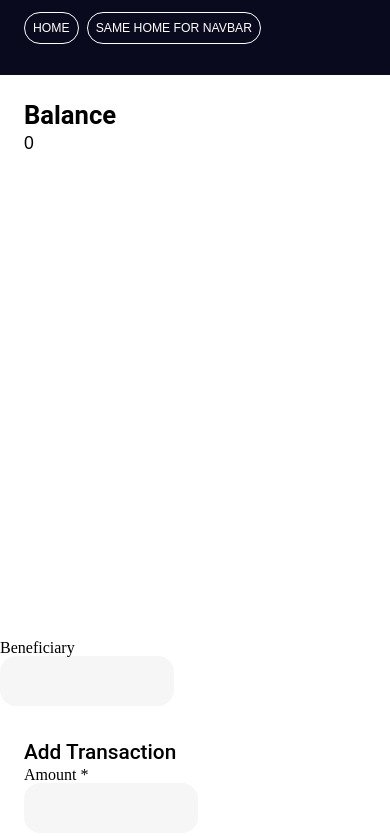
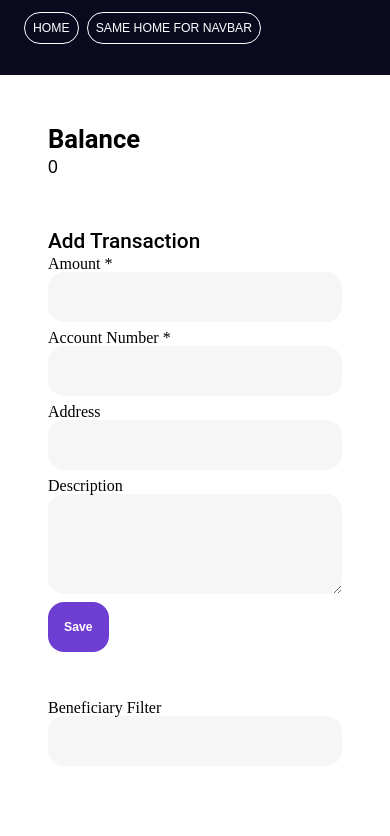
Before and after one commit to DrBoria/task-transactions, a React (Create React App) app: page / in a window 390 px wide. Shown: the top 836 px of the page. Built offline with nearby package versions, Linux system fonts and the light colour scheme; data requests are answered from the project's data file.

Commit message:
feat: added flexible mobile and desktop layout

```diff
--- a/src/components/Containers/index.tsx
+++ b/src/components/Containers/index.tsx
@@ -1,13 +1,10 @@
 import styled, { css } from 'styled-components';
 
+
+
 import { devices } from 'styles/baseTheme';
-import {
-  TWithBasicElementOffsets,
-  withOffsetBottom,
-  withOffsetsRight,
-  TFullWidth,
-  withFullWidth,
-} from 'styles/helpers';
+import { TWithBasicElementOffsets, withOffsetBottom, withOffsetsRight, TFullWidth, withFullWidth } from 'styles/helpers';
+
 
 type TContainersProps = {
   className?: string;
@@ -33,17 +30,11 @@ const WithoutHeightLimit = (noHeightLimit?: boolean) =>
 // Use this conteiner for wrapping any section on page
 // No usage restrictions
 export const BasicSection = styled.div<TSectionProps>`
-  height: ${({ theme }) => `calc(${theme.screens.mobile.height}px - ${theme.elements.header.height})`};
-  max-height: ${({ theme }) => `calc(${theme.screens.desktop.height} - ${theme.elements.header.height})`};
   padding: ${({ theme: { offsets } }) => offsets.section};
 
   background-color: ${({ theme }) => theme.colors.section};
 
-  @media ${devices.tablet} {
-    height: ${({ theme }) => `calc(${theme.screens.tablet.height} - ${theme.elements.header.height})`};
-  }
   @media ${devices.desktop} {
-    height: ${({ theme }) => `calc(${theme.screens.desktop.height} - ${theme.elements.header.height})`};
     padding: ${({ theme }) => `${theme.offsets.section} ${theme.offsets.container}`};
   }
 
@@ -67,3 +58,21 @@ export const HeadingContainer = styled.div<TWithBasicElementOffsets & TFullWidth
   margin-right: ${withOffsetsRight};
   margin-bottom: ${withOffsetBottom};
 `;
+
+
+export const FlexibleSectionContainer = styled(BasicSection)`
+  display: grid;
+
+  grid-template-areas:
+    "A A"
+    "B B"
+    "C C"
+    "D D";
+
+  @media ${devices.tablet} {
+    grid-template-areas:
+    "A A B B B"
+    "C C B B B"
+    "D D B B B";
+  }
+`;
--- a/src/pages/DemoPage.tsx
+++ b/src/pages/DemoPage.tsx
@@ -5,7 +5,7 @@ import { ThemeProvider } from 'styled-components';
 
 
 
-import { PageContainer } from 'components/Containers';
+import { FlexibleSectionContainer, PageContainer } from 'components/Containers';
 import { THeaderCol } from 'components/Table';
 
 
@@ -74,13 +74,16 @@ const TeacherSubmit = () => {
 
       <ThemeProvider theme={{ colors: light }}>
         <PageContainer>
-          <Balance />
-          <Filter />
-          <AddTransactionForm />
+          <FlexibleSectionContainer noHeightLimit>
+            <Balance />
+            <Filter />
+            <AddTransactionForm />
+          </FlexibleSectionContainer>
           <Transactions transactionsList={displayedTransactionsList} ordersRows={transactionColumns} />
         </PageContainer>
       </ThemeProvider>
     </>
   );
 };
+
 export default TeacherSubmit;
--- a/src/sections/AddTransactionForm/AddTransactionForm.tsx
+++ b/src/sections/AddTransactionForm/AddTransactionForm.tsx
@@ -56,27 +56,27 @@ const AddTransactionForm = () => {
   };
 
   return (
-    <BasicSection>
+    <BasicSection style={{gridArea: 'B'}}>
       <Form onSubmit={handleSubmit}>
         <SubTitle>Add Transaction</SubTitle>
         <div>
           {/* amount (must be positive) */}
           <FormLabel htmlFor='amount'>Amount *</FormLabel>
           {validation.amount && <ErrorText>{validation.amount}</ErrorText>}
-          <Input id='amount' name='amount' offsetBottom />
+          <Input id='amount' name='amount' offsetBottom fullWidth />
 
           {/* account number (not empty, numbers) */}
           <FormLabel htmlFor='account'>Account Number *</FormLabel>
           {validation.account && <ErrorText>{validation.account}</ErrorText>}
-          <Input id='account' name='account' offsetBottom />
+          <Input id='account' name='account' offsetBottom fullWidth />
 
           {/* address */}
           <FormLabel htmlFor='address'>Address</FormLabel>
-          <Input id='address' name='address' offsetBottom />
+          <Input id='address' name='address' offsetBottom fullWidth />
 
           {/* description */}
           <FormLabel htmlFor='description'>Description</FormLabel>
-          <TextArea id='description' name='description' offsetBottom />
+          <TextArea id='description' name='description' offsetBottom fullWidth />
         </div>
         <Submit name='Submit' value='Save' />
       </Form>
--- a/src/sections/Balance/Balance.tsx
+++ b/src/sections/Balance/Balance.tsx
@@ -18,7 +18,7 @@ const Balance = () => {
   }, loadedTransactionsList)
 
   return (
-    <BasicSection>
+    <BasicSection style={{gridArea: 'A'}}>
       <SectionTitle>Balance</SectionTitle>
       <Highlighted>
         <PlainText>{totalBalance}</PlainText>
--- a/src/sections/Filter/Filter.tsx
+++ b/src/sections/Filter/Filter.tsx
@@ -3,6 +3,7 @@ import { ChangeEvent } from 'react';
 import { FormLabel, Input } from 'components/Form';
 import { useDispatch } from 'react-redux';
 import { filterBeneficiaryTransactions } from 'models/transactions';
+import { BasicSection } from 'components/Containers';
 
 const Filter = () => {
   const dispatcher = useDispatch();
@@ -12,10 +13,10 @@ const Filter = () => {
   }
 
   return (
-      <div>
-        <FormLabel htmlFor='Beneficiary'>Beneficiary</FormLabel>
-        <Input id='Beneficiary' name='Beneficiary' onChange={changeFilter} offsetBottom />
-    </div>
+      <BasicSection style={{gridArea: 'D'}}>
+        <FormLabel htmlFor='Beneficiary'>Beneficiary Filter</FormLabel>
+        <Input id='Beneficiary' name='Beneficiary' onChange={changeFilter} fullWidth />
+    </BasicSection>
 )};
 
 export default Filter;
```
Also changed, not shown: src/sections/Balance/Balance.styles.ts (deleted, +0 -34 lines).
